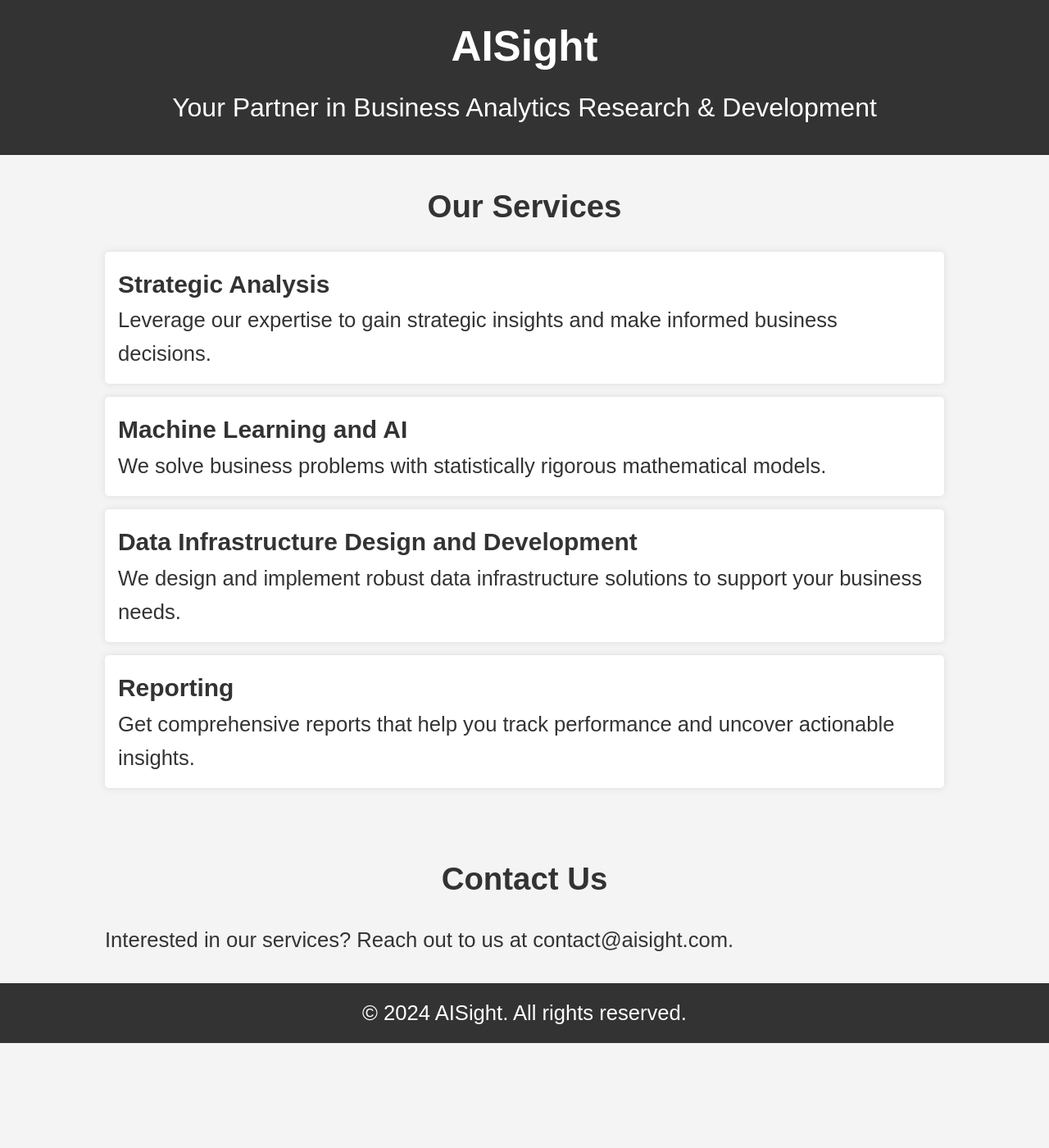
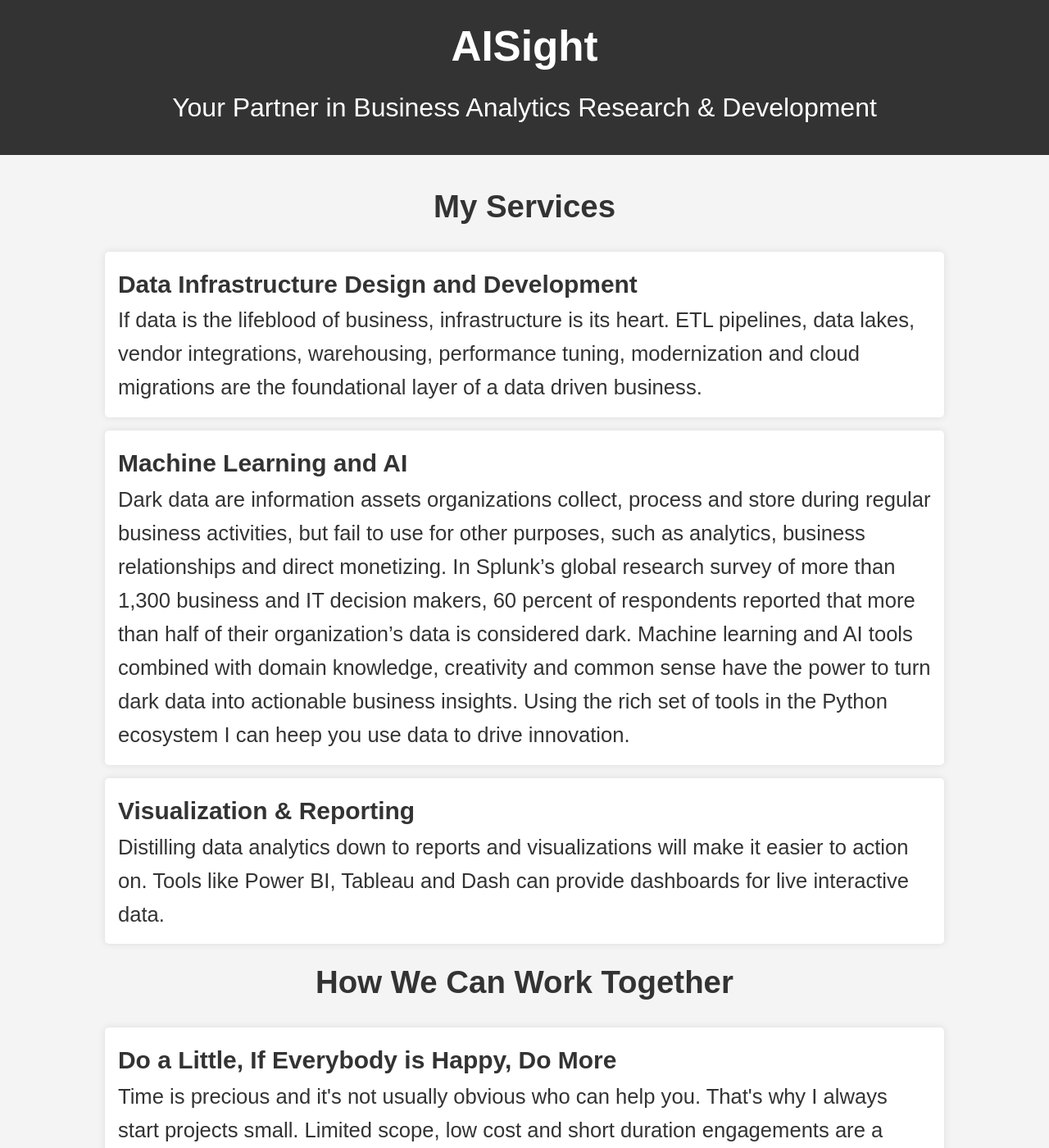
Before and after one commit to kamrankashef/kamrankashef.github.io, a Jekyll site: the page built from index.md, in a window 1280 px wide and 1400 px high. Shown: the whole window at 82% size. Built offline with Jekyll 4.4.1, drawn with Linux system fonts in a browser that asks for light colours; some of the changed text lies outside the part shown.

Commit message:
Build content

```diff
--- a/_layouts/default.html
+++ b/_layouts/default.html
@@ -31,6 +31,7 @@
     {{ content }}
   </main>
 
+  <!--
   <section id="contact">
     <div class="container">
         <h2>Contact Us</h2>
@@ -38,6 +39,7 @@
                 href="mailto:contact@aisight.com">contact@aisight.com</a>.</p>
     </div>
   </section>
+    -->
   <footer>
     <div class="container">
       <p>&copy; 2024 AISight. All rights reserved.</p>
--- a/index.md
+++ b/index.md
@@ -6,22 +6,38 @@
 ---
 <section id="services">
 	<div class="container">
-		<h2>Our Services</h2>
+		<h2>My Services</h2>
 		<div class="service">
-			<h3>Strategic Analysis</h3>
-			<p>Leverage our expertise to gain strategic insights and make informed business decisions.</p>
+			<h3>Data Infrastructure Design and Development</h3>
+			<p>If data is the lifeblood of business, infrastructure is its heart. ETL pipelines, data lakes, vendor integrations, warehousing, performance tuning, modernization and cloud migrations are the foundational layer of a data driven business.</p>
 		</div>
 		<div class="service">
 			<h3>Machine Learning and AI</h3>
-			<p>We solve business problems with statistically rigorous mathematical models.</p>
+			<p>Dark data are information assets organizations collect, process and store during regular business activities, but fail to use for other purposes, such as analytics, business relationships and direct monetizing. In Splunk’s global research survey of more than 1,300 business and IT decision makers, 60 percent of respondents reported that more than half of their organization’s data is considered dark.  Machine learning and AI tools combined with domain knowledge, creativity and common sense have the power to turn dark data into actionable business insights.  Using the rich set of tools in the Python ecosystem I can heep you use data to drive innovation.</p>
 		</div>
 		<div class="service">
-			<h3>Data Infrastructure Design and Development</h3>
-			<p>We design and implement robust data infrastructure solutions to support your business needs.</p>
+			<h3>Visualization &amp; Reporting</h3>
+			<p>Distilling data analytics down to reports and visualizations will make it easier to action on.  Tools like Power BI, Tableau and Dash can provide dashboards for live interactive data.</p>
+		</div>
+	</div>
+    <div class="container">
+        <h2>How We Can Work Together</h2>
+		<div class="service">
+			<h3>Do a Little, If Everybody is Happy, Do More</h3>
+			<p>Time is precious and it's not usually obvious who can help you. That's why I always start projects small.  Limited scope, low cost and short duration engagements
+               are a great way to get to know each other.  If after that you're optimistic about what we can achieve together, we can do more.  In any case, the downside
+               is capped, but the upside is not.</p>
 		</div>
 		<div class="service">
-			<h3>Reporting</h3>
-			<p>Get comprehensive reports that help you track performance and uncover actionable insights.</p>
+			<h3>Zero-In on a Bottleneck In Need of Attention</h3>
+            <p>
+            As solo practitioner, I can be dropped into a hotspot on demand to give you leverage when and where you need it.
+            </p>
 		</div>
-	</div>
+		<div class="service">
+			<h3>Let's Chat</h3>
+			<p>I would love to hear about your business. Email me at <a href="mailto:contact@aisight.com">contact@aisight.com</a>.
+            </p>
+		</div>
+    </div>
 </section>
```
Also changed, not shown: 5 other files.
